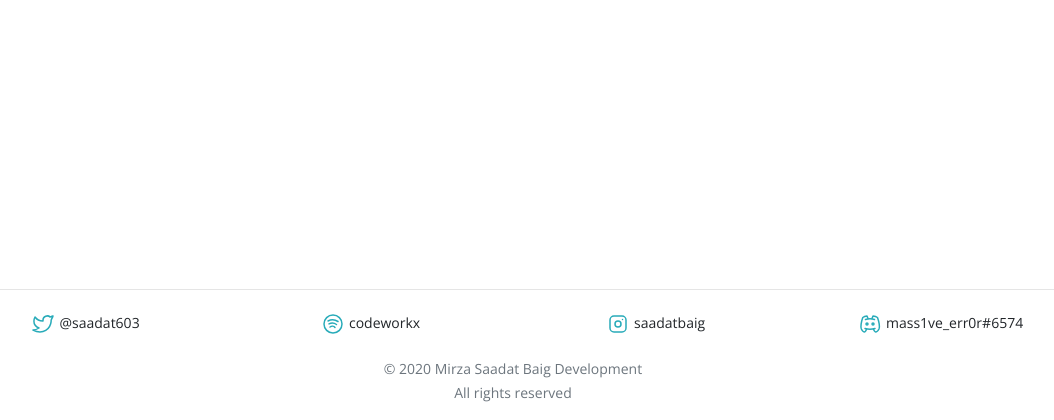
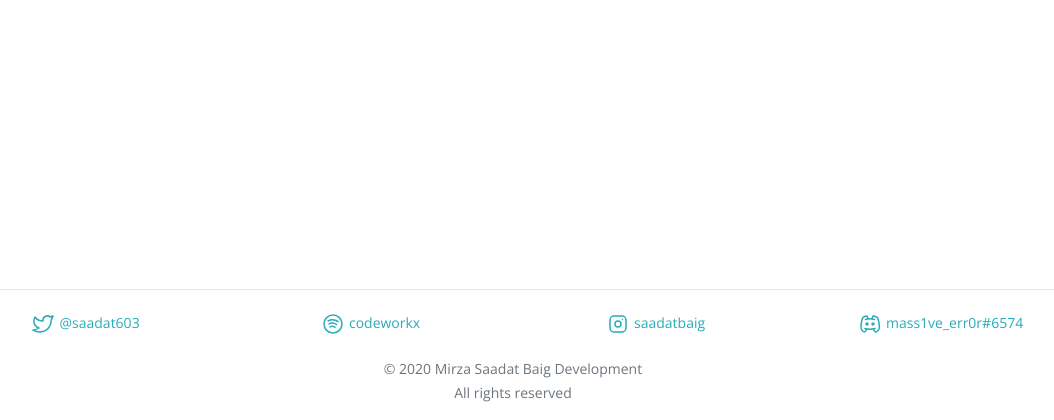
Before and after one commit to mass1ve-err0r/saadatdev, a Python web app: template templates/_Foundation.jinja2 in a window 1280 px wide. Shown: the part 380-800 px from the top of the page, without its empty margins (127-1181 px from the left). Run offline with Jinja, Linux system fonts and the light colour scheme; the template is opened without the code that fills it, so the values that code supplies are empty; some libraries are stand-ins or nearby versions.

Commit message:
replace dead links with real links to socials

```diff
--- a/templates/_Foundation.jinja2
+++ b/templates/_Foundation.jinja2
@@ -79,7 +79,7 @@
                                 <path stroke="none" d="M0 0h24v24H0z" fill="none"/>
                                 <path d="M22 4.01c-1 .49 -1.98 .689 -3 .99c-1.121 -1.265 -2.783 -1.335 -4.38 -.737s-2.643 2.06 -2.62 3.737v1c-3.245 .083 -6.135 -1.395 -8 -4c0 0 -4.182 7.433 4 11c-1.872 1.247 -3.739 2.088 -6 2c3.308 1.803 6.913 2.423 10.034 1.517c3.58 -1.04 6.522 -3.723 7.651 -7.742a13.84 13.84 0 0 0 .497 -3.753c-.002 -.249 1.51 -2.772 1.818 -4.013z" />
                             </svg>
-                            <small>@saadat603</small>
+                            <a class="small" href="https://twitter.com/saadat603" target="_blank">@saadat603</a>
                         </div>
                     </div>
                     <div class="col text-center p-1">
@@ -91,7 +91,7 @@
                                 <path d="M9 15c1.5-1 4-1 5 .5" />
                                 <path d="M7 9c2-1 6-2 10 .5" />
                             </svg>
-                            <small>codeworkx</small>
+                            <a class="small" href="https://open.spotify.com/user/codeworkx?si=MZWkFSU1RKmekZoqfQFADg" target="_blank">codeworkx</a>
                         </div>
                     </div>
                     <div class="col text-center p-1">
@@ -102,7 +102,7 @@
                                 <circle cx="12" cy="12" r="3" />
                                 <line x1="16.5" y1="7.5" x2="16.5" y2="7.501" />
                             </svg>
-                            <small>saadatbaig</small>
+                            <a class="small" href="https://instagram.com/saadatbaig" target="_blank">saadatbaig</a>
                         </div>
                     </div>
                     <div class="col text-center p-1">
@@ -116,7 +116,7 @@
                                 <path d="M15.5 17c0 1 1.5 3 2 3c1.5 0 2.833 -1.667 3.5 -3c.667 -1.667 .5 -5.833 -1.5 -11.5c-1.457 -1.015 -3 -1.34 -4.5 -1.5l-1 2.5" />
                                 <path d="M8.5 17c0 1 -1.356 3 -1.832 3c-1.429 0 -2.698 -1.667 -3.333 -3c-.635 -1.667 -.476 -5.833 1.428 -11.5c1.388 -1.015 2.782 -1.34 4.237 -1.5l1 2.5" />
                             </svg>
-                            <small>mass1ve_err0r#6574</small>
+                            <a class="small" href="https://discordapp.com/users/485880883119783956" target="_blank">mass1ve_err0r#6574</a>
                         </div>
                     </div>
                 </div>
```
